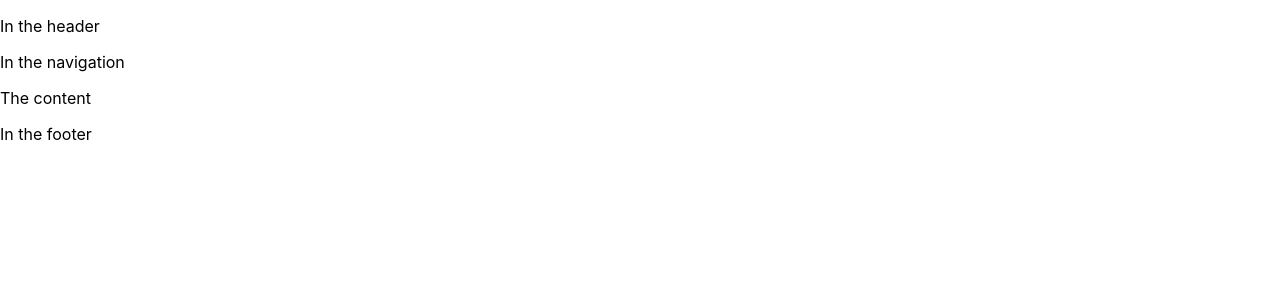
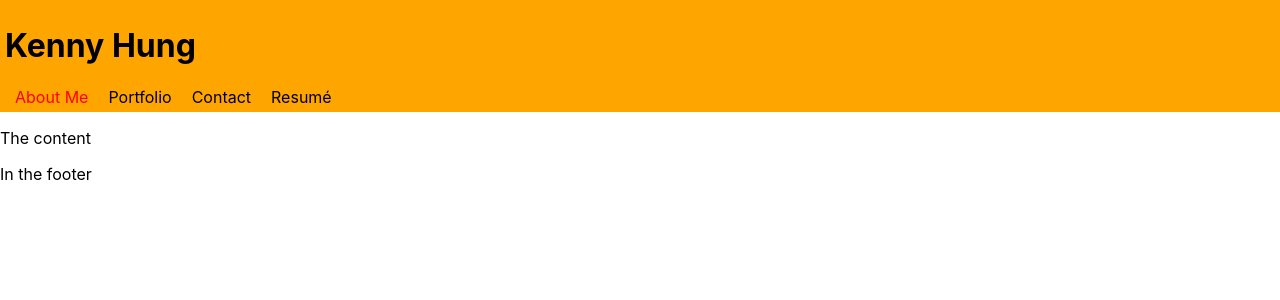
Before and after one commit to skewwhiffy/portfolio, a React (Create React App) app: page / in a window 1280 px wide. Shown: the top 300 px of the page. Built offline with nearby package versions, Linux system fonts and the light colour scheme.

Commit message:
Nice CSS for header and nav, and choice selection

```diff
--- a/src/App.css
+++ b/src/App.css
@@ -1,38 +1,24 @@
-.App {
-  text-align: center;
+.header {
+  background-color: orange;
+  border: 30px;
+  padding: 5px;
 }
 
-.App-logo {
-  height: 40vmin;
-  pointer-events: none;
+.navigation ul {
+  list-style-type: none;
+  margin: 0;
+  padding: 0;
 }
 
-@media (prefers-reduced-motion: no-preference) {
-  .App-logo {
-    animation: App-logo-spin infinite 20s linear;
-  }
+.navigation li {
+  display: inline;
+  margin: 10px;
 }
 
-.App-header {
-  background-color: #282c34;
-  min-height: 100vh;
-  display: flex;
-  flex-direction: column;
-  align-items: center;
-  justify-content: center;
-  font-size: calc(10px + 2vmin);
-  color: white;
+.navigation li.selected {
+  color: red;
 }
 
-.App-link {
-  color: #61dafb;
+.navigation .selection:hover {
+  cursor: pointer;
 }
-
-@keyframes App-logo-spin {
-  from {
-    transform: rotate(0deg);
-  }
-  to {
-    transform: rotate(360deg);
-  }
-}
--- a/src/App.js
+++ b/src/App.js
@@ -1,17 +1,18 @@
-import './App.css';
 import Header from './component/Header'
 import Footer from './component/Footer'
+import './App.css'
 
 function App() {
   return (
     <div>
       <Header />
-      <content>
+      <section>
         <p>The content</p>
-      </content>
+      </section>
       <Footer />
       {
 /*
+DONE:
 GIVEN a single-page application portfolio for a web developer
 WHEN I load the portfolio
 THEN I am presented with a page containing a header, a section for content, and a footer
@@ -19,6 +20,8 @@ WHEN I view the header
 THEN I am presented with the developer's name and navigation with titles corresponding to different sections of the portfolio
 WHEN I view the navigation titles
 THEN I am presented with the titles About Me, Portfolio, Contact, and Resume, and the title corresponding to the current section is highlighted
+
+TODO:
 WHEN I click on a navigation title
 THEN I am presented with the corresponding section below the navigation without the page reloading and that title is highlighted
 WHEN I load the portfolio the first time
--- a/src/component/Header/index.js
+++ b/src/component/Header/index.js
@@ -3,8 +3,8 @@ import Navigation from '../Navigation'
 
 const Header = () => {
   return (
-    <div>
-      <p>In the header</p>
+    <div className="header">
+      <h1>Kenny Hung</h1>
       <Navigation />
     </div>
   )
--- a/src/component/Navigation/index.js
+++ b/src/component/Navigation/index.js
@@ -1,9 +1,49 @@
-import React from 'react'
+import React, { useEffect, useState } from 'react'
+
+const choices = [
+  {
+    name: 'aboutMe',
+    displayName: 'About Me',
+  },
+  {
+    name: 'portfolio',
+    displayName: 'Portfolio',
+  },
+  {
+    name: 'contact',
+    displayName: 'Contact',
+  },
+  {
+    name: 'resume',
+    displayName: 'Resumé',
+  }
+]
 
 const Navigation = () => {
+  const [currentChoice, setCurrentChoice] = useState(choices[0])
+  const onSelect = name => {
+    console.log(name)
+    setCurrentChoice(choices.filter(it => it.name === name)[0])
+  }
+  useEffect(() => {
+    document.title = currentChoice.displayName
+  });
+
   return (
-    <div>
-      <p>In the navigation</p>
+    <div className="navigation">
+      <ul>
+        {
+          choices.map(it => {
+            return (
+              <li className={currentChoice.name === it.name ? 'selected' : ''} key={it.name}>
+                <span className="selection" onClick={() => onSelect(it.name)}>
+                  {it.displayName}
+                </span>
+              </li>
+            )
+          })
+        }
+      </ul>
     </div>
   )
 }
```
Also changed, not shown: src/index.css (line endings or trailing spaces).
